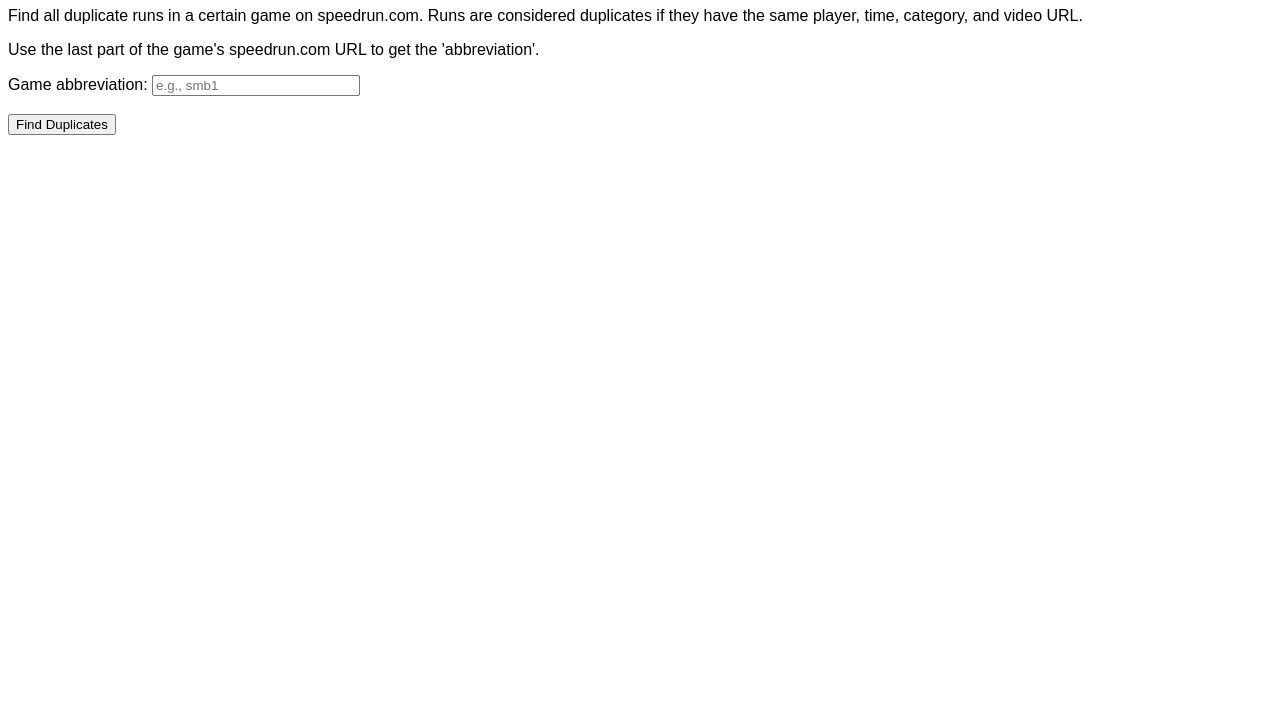
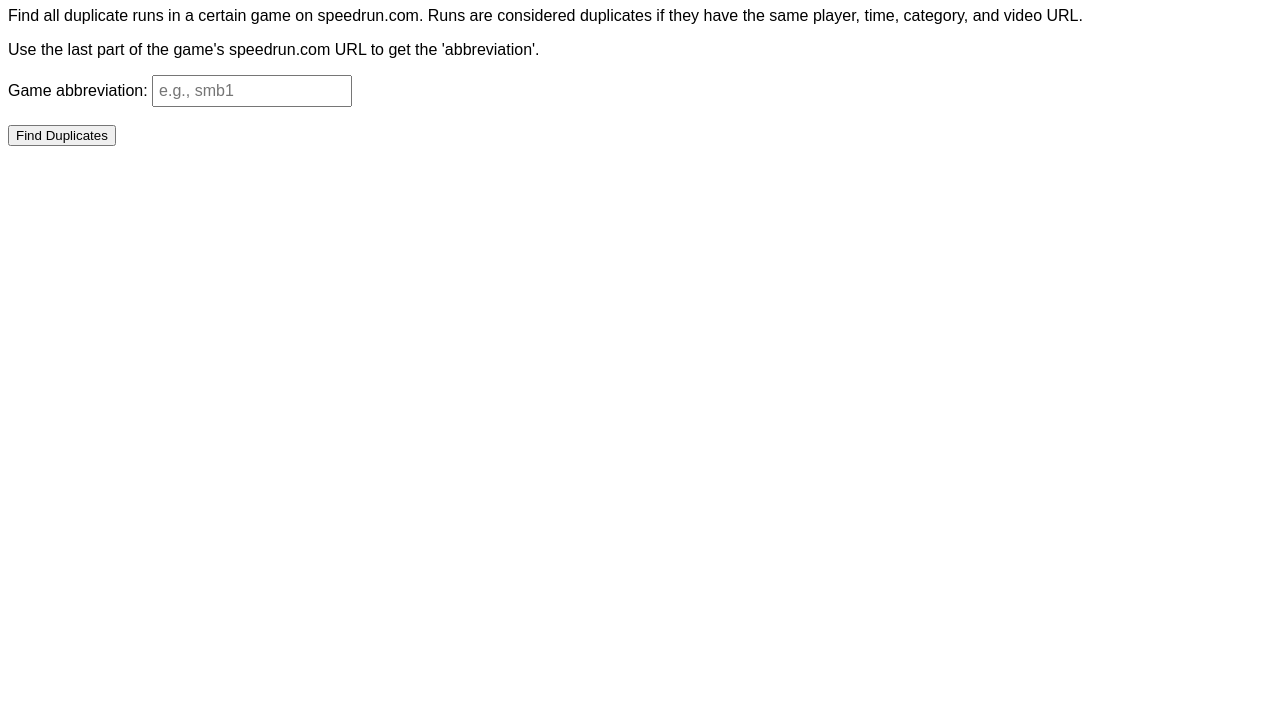
Before and after one commit to ben-excel/speedrun-tools, a plain HTML site: page duplicates.html in a window 1280 px wide. Shown: the part 73-800 px from the top of the page. Drawn offline with Linux system fonts and the light colour scheme.

Commit message:
Update duplicates.html

```diff
--- a/duplicates.html
+++ b/duplicates.html
@@ -6,7 +6,12 @@
 body { font-family: sans-serif; }
 #results { margin-top: 20px; }
 .duplicate-group { margin-bottom: 10px; border: 1px solid #ccc; padding: 10px; }
-#game-abbr { width: 200px; }
+#game-abbr {
+  width: 200px;
+  padding: 5px;
+  font-size: 16px;
+  box-sizing: border-box;
+}
 </style>
 </head>
 <body>
@@ -166,7 +171,7 @@ async function findDuplicates() {
                 output += `<div class="duplicate-group">`;
                 // Get player names using getUserName
                 const playerNames1 = await Promise.all(run1.players.map(async p => p.rel === 'user' ? await getUserName(p.id) : p.name));
-                output += `<p>Duplicate runs by: <b>${playerNames1.join(', ')}</b> with time ${formatTime(run1.times.primary)}</p>`;
+                output += `<p>Duplicate ${formatTime(run1.times.primary)} runs by <b>${playerNames1.join(', ')}</b></p>`;
                 output += `<p>Run 1: <a href="${run1.weblink}" target="_blank">${run1.weblink}</a></p>`;
                 output += `<p>Run 2: <a href="${run2.weblink}" target="_blank">${run2.weblink}</a></p>`;
                 output += `</div>`;
```
